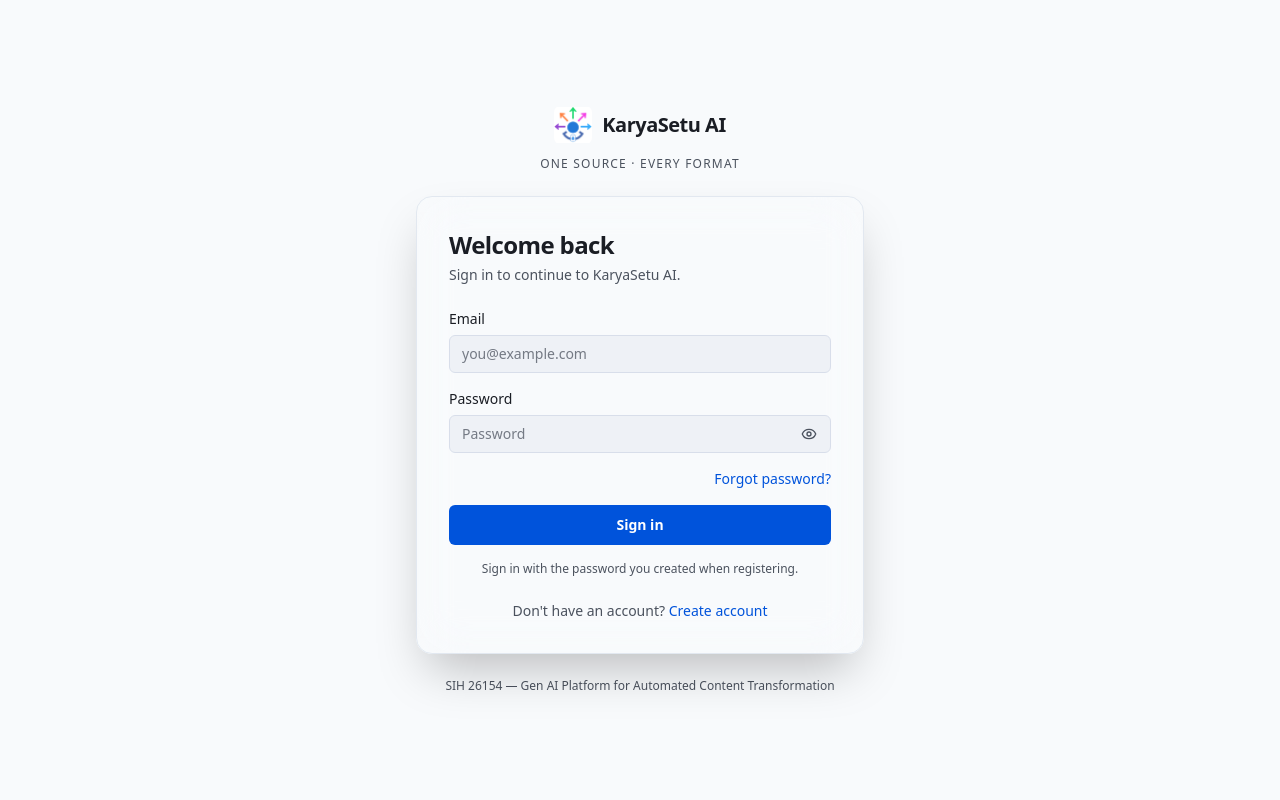
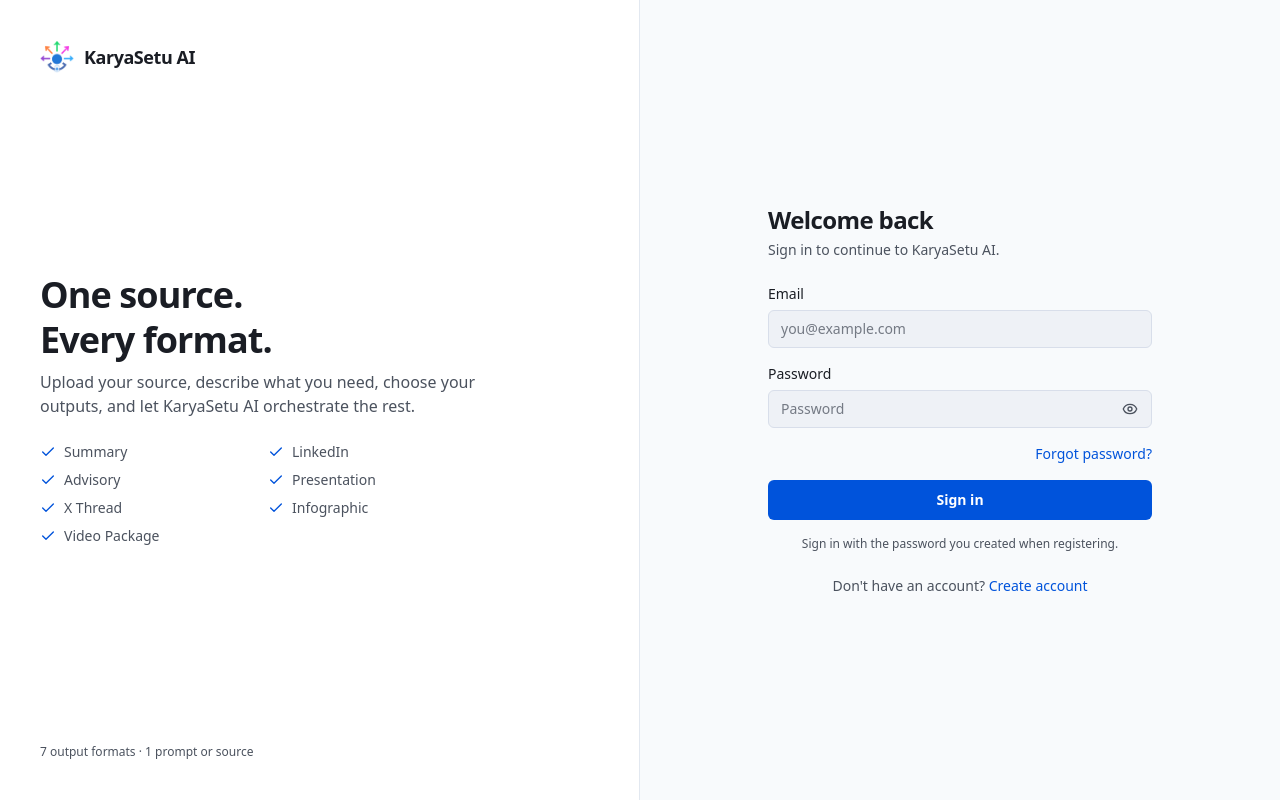
Before and after one commit to Kaushik1609/Transformai, a Next.js app in the folder frontend/: page /login in a window 1280 px wide. Built offline with nearby package versions, Linux system fonts and the light colour scheme; no server answers.

Commit message:
fix(cors): allow all vercel.app domains and restore original split-screen auth layout

```diff
--- a/frontend/src/components/auth/AuthShell.tsx
+++ b/frontend/src/components/auth/AuthShell.tsx
@@ -26,40 +26,51 @@ export function AuthShell({
   children: ReactNode;
 }) {
   return (
-    <div className="relative flex min-h-screen flex-col items-center justify-center bg-background px-4 py-12 sm:px-6 lg:px-8">
-      {/* Background ambient lighting */}
-      <div className="pointer-events-none absolute inset-0 overflow-hidden">
-        <div className="absolute -top-40 left-1/2 h-[450px] w-[550px] -translate-x-1/2 rounded-full bg-primary/10 blur-[120px]" />
-        <div className="absolute -bottom-40 left-1/2 h-[450px] w-[550px] -translate-x-1/2 rounded-full bg-accent/10 blur-[120px]" />
-      </div>
-
-      <div className="relative z-10 w-full max-w-md space-y-6">
-        {/* Brand Header */}
-        <div className="text-center">
-          <Link
-            href="/"
-            className="inline-flex items-center gap-2.5 transition-transform hover:scale-105"
-          >
-            <LogoMark size={38} />
-            <span className="text-xl font-bold tracking-tight text-foreground">
+    <div className="flex min-h-screen bg-background">
+      {/* Left — brand panel */}
+      <div className="relative hidden w-1/2 flex-col justify-between overflow-hidden border-r border-border bg-surface-elevated p-10 lg:flex">
+        <Link href="/" className="flex items-center gap-2.5">
+          <LogoMark size={34} />
+          <span className="text-lg font-semibold tracking-tight text-foreground">
             KaryaSetu AI
           </span>
         </Link>
-          <p className="mt-1.5 text-xs font-medium uppercase tracking-widest text-muted-foreground">
-            One source · Every format
+
+        <div className="space-y-6">
+          <div className="space-y-2">
+            <h1 className="text-4xl font-bold leading-tight tracking-tight text-foreground">
+              One source.
+              <br />
+              Every format.
+            </h1>
+            <p className="max-w-md text-muted-foreground">
+              Upload your source, describe what you need, choose your outputs,
+              and let KaryaSetu AI orchestrate the rest.
             </p>
           </div>
 
-        {/* Centered Auth Card */}
-        <div className="rounded-2xl border border-border/70 bg-card/60 p-6 shadow-2xl backdrop-blur-xl sm:p-8">
-          {children}
+          <ul className="grid max-w-md grid-cols-2 gap-2">
+            {OUTPUTS.map((o) => (
+              <li
+                key={o}
+                className="flex items-center gap-2 text-sm text-muted-foreground"
+              >
+                <Check className="h-4 w-4 text-primary" aria-hidden="true" />
+                {o}
+              </li>
+            ))}
+          </ul>
         </div>
 
-        {/* Footer info */}
-        <p className="text-center text-xs text-muted-foreground">
-          SIH 26154 — Gen AI Platform for Automated Content Transformation
+        <p className="text-xs text-muted-foreground">
+          7 output formats · 1 prompt or source
         </p>
       </div>
+
+      {/* Right — form panel */}
+      <main className="flex w-full flex-1 items-center justify-center p-6">
+        <div className="w-full max-w-sm">{children}</div>
+      </main>
     </div>
   );
 }
```
Also changed, not shown: 1 other file (tests, documents, lock files or other folders). Lines whose indentation alone changed are shown as unchanged.
